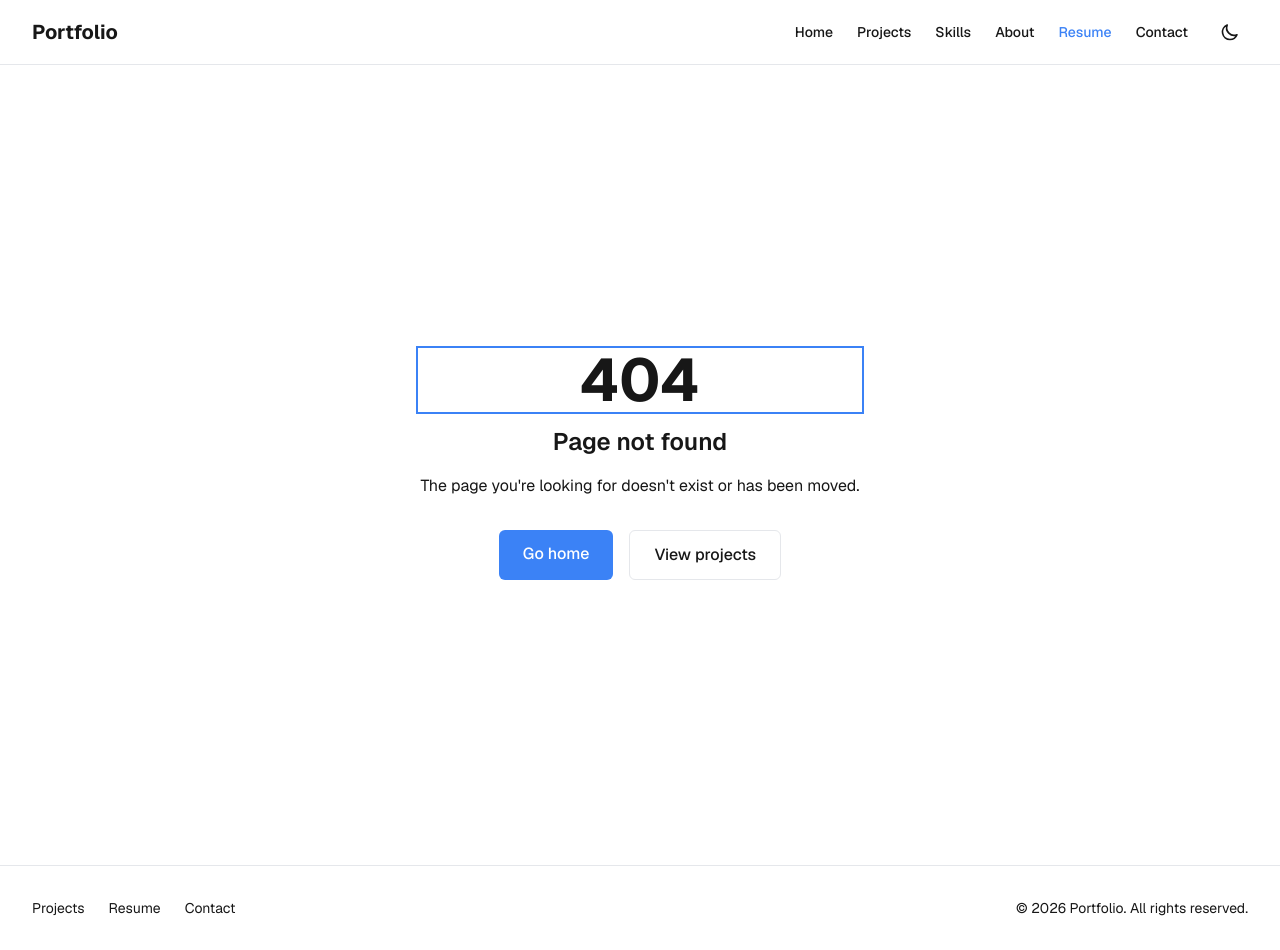
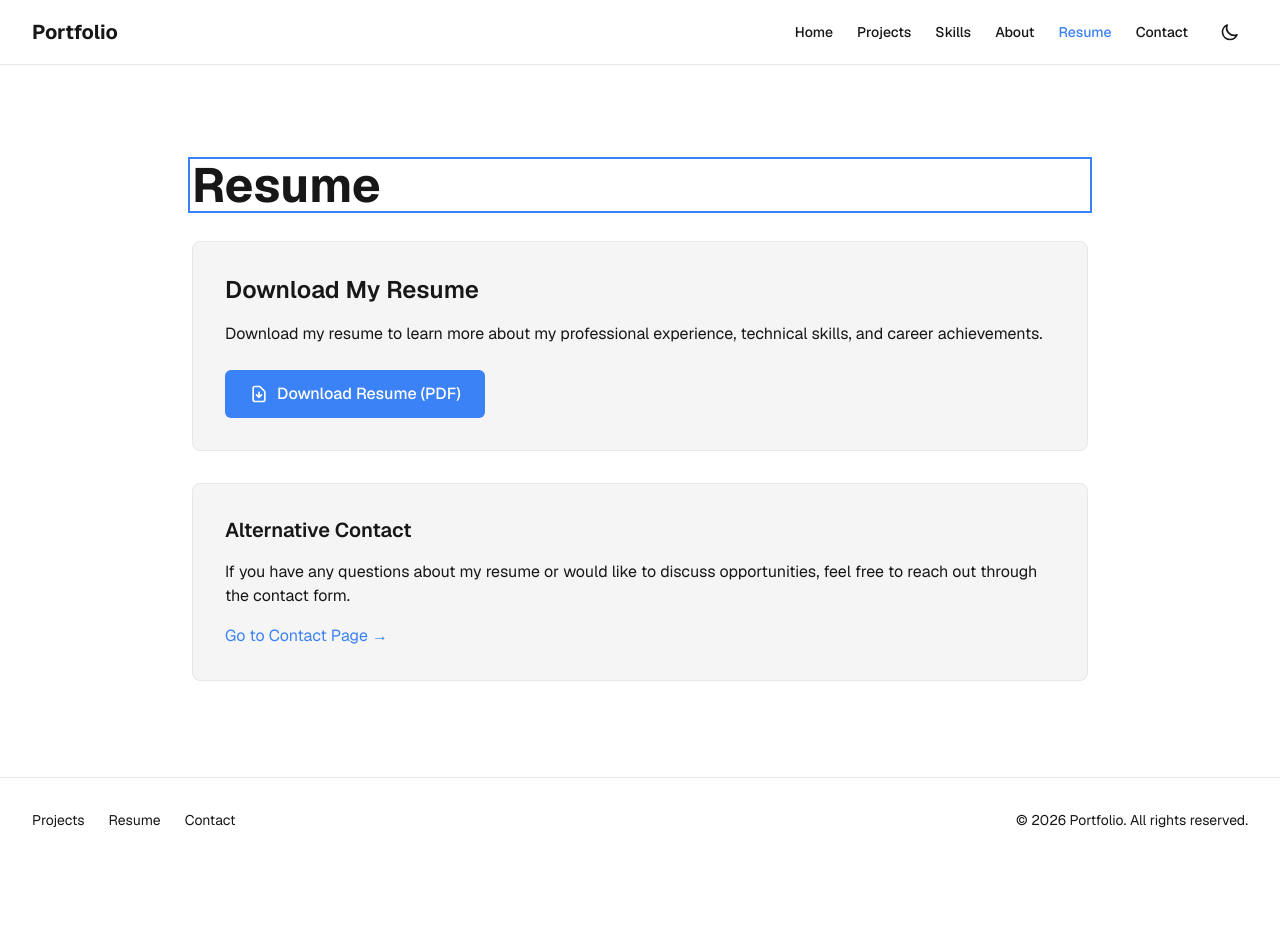
Before and after one commit to Keymoye/portfolio-platform, a Next.js app: page /resume in a window 1280 px wide. Before the commit this address had no page. After the commit the page ends 862 px from the top, so only its background shows below. Built offline with nearby package versions, Linux system fonts and the light colour scheme.

Commit message:
feat: implement CaseStudy component and refactor project detail page to use it; add Resume page and Email service implementation

```diff
--- a/app/projects/[slug]/page.tsx
+++ b/app/projects/[slug]/page.tsx
@@ -1,6 +1,7 @@
 import type { Metadata } from "next";
 import { notFound } from "next/navigation";
 import { getProjectBySlug, getProjects } from "@/lib/content/projects";
+import { CaseStudy } from "@/components/projects/CaseStudy";
 
 // Required by architecture to prevent ISR regression and ensure static generation.
 export async function generateStaticParams() {
@@ -82,45 +83,7 @@ export default async function ProjectDetailPage({ params }: { params: { slug: st
               </a>
             )}
           </div>
-          {project.caseStudy && (
-            <div className="border-t border-border pt-8">
-              <h2 className="text-2xl font-semibold text-foreground mb-4">
-                Case Study
-              </h2>
-              <div className="space-y-6">
-                <div>
-                  <h3 className="text-lg font-semibold text-foreground mb-2">
-                    Problem
-                  </h3>
-                  <p className="text-muted-foreground">{project.caseStudy.problem}</p>
-                </div>
-                <div>
-                  <h3 className="text-lg font-semibold text-foreground mb-2">
-                    Solution
-                  </h3>
-                  <p className="text-muted-foreground">{project.caseStudy.solution}</p>
-                </div>
-                <div>
-                  <h3 className="text-lg font-semibold text-foreground mb-2">
-                    Architecture
-                  </h3>
-                  <p className="text-muted-foreground">{project.caseStudy.architecture}</p>
-                </div>
-                <div>
-                  <h3 className="text-lg font-semibold text-foreground mb-2">
-                    Challenges
-                  </h3>
-                  <p className="text-muted-foreground">{project.caseStudy.challenges}</p>
-                </div>
-                <div>
-                  <h3 className="text-lg font-semibold text-foreground mb-2">
-                    Outcomes
-                  </h3>
-                  <p className="text-muted-foreground">{project.caseStudy.outcomes}</p>
-                </div>
-              </div>
-            </div>
-          )}
+          {project.caseStudy && <CaseStudy caseStudy={project.caseStudy} />}
         </div>
       </section>
     </div>
--- /dev/null
+++ b/app/resume/page.tsx
@@ -0,0 +1,75 @@
+import type { Metadata } from "next";
+import Link from "next/link";
+
+export const metadata: Metadata = {
+  title: "Resume - Portfolio",
+  description: "Download my resume to learn more about my experience and qualifications",
+  openGraph: {
+    title: "Resume - Portfolio",
+    description: "Download my resume to learn more about my experience and qualifications",
+    type: "website",
+  },
+};
+
+export default function ResumePage() {
+  return (
+    <div className="flex flex-col">
+      <section className="py-24 px-6 md:px-8">
+        <div className="max-w-4xl mx-auto">
+          <h1 className="text-4xl md:text-5xl font-bold text-foreground mb-8">
+            Resume
+          </h1>
+
+          <div className="bg-background-muted border border-border rounded-lg p-8 mb-8">
+            <h2 className="text-2xl font-semibold text-foreground mb-4">
+              Download My Resume
+            </h2>
+            <p className="text-muted-foreground mb-6">
+              Download my resume to learn more about my professional experience,
+              technical skills, and career achievements.
+            </p>
+
+            <Link
+              href="/resume.pdf"
+              target="_blank"
+              rel="noopener noreferrer"
+              className="inline-flex items-center px-6 py-3 bg-accent text-background rounded-md font-medium hover:opacity-90 transition-opacity"
+            >
+              <svg
+                className="w-5 h-5 mr-2"
+                fill="none"
+                stroke="currentColor"
+                viewBox="0 0 24 24"
+                xmlns="http://www.w3.org/2000/svg"
+              >
+                <path
+                  strokeLinecap="round"
+                  strokeLinejoin="round"
+                  strokeWidth={2}
+                  d="M12 10v6m0 0l-3-3m3 3l3-3m2 8H7a2 2 0 01-2-2V5a2 2 0 012-2h5.586a1 1 0 01.707.293l5.414 5.414a1 1 0 01.293.707V19a2 2 0 01-2 2z"
+                />
+              </svg>
+              Download Resume (PDF)
+            </Link>
+          </div>
+
+          <div className="bg-background-muted border border-border rounded-lg p-8">
+            <h2 className="text-xl font-semibold text-foreground mb-4">
+              Alternative Contact
+            </h2>
+            <p className="text-muted-foreground mb-4">
+              If you have any questions about my resume or would like to discuss
+              opportunities, feel free to reach out through the contact form.
+            </p>
+            <Link
+              href="/contact"
+              className="text-accent hover:underline"
+            >
+              Go to Contact Page →
+            </Link>
+          </div>
+        </div>
+      </section>
+    </div>
+  );
+}
--- /dev/null
+++ b/components/projects/CaseStudy.tsx
@@ -0,0 +1,59 @@
+/**
+ * CaseStudy Component
+ *
+ * Per 18-component-specifications.md §3: Server Component that renders the full case study object.
+ * Per SRS FR-005: Rich project deep-dive with problem, solution, architecture, challenges, outcomes.
+ * Per Component Specifications: Composition of sub-sections with clear heading hierarchy.
+ */
+
+import type { Project } from '@/types/project';
+
+interface CaseStudyProps {
+  caseStudy: Project['caseStudy'];
+}
+
+export function CaseStudy({ caseStudy }: CaseStudyProps) {
+  if (!caseStudy) {
+    return null;
+  }
+
+  return (
+    <div className="border-t border-border pt-8">
+      <h2 className="text-2xl font-semibold text-foreground mb-4">
+        Case Study
+      </h2>
+      <div className="space-y-6">
+        <div>
+          <h3 className="text-lg font-semibold text-foreground mb-2">
+            Problem
+          </h3>
+          <p className="text-muted-foreground">{caseStudy.problem}</p>
+        </div>
+        <div>
+          <h3 className="text-lg font-semibold text-foreground mb-2">
+            Solution
+          </h3>
+          <p className="text-muted-foreground">{caseStudy.solution}</p>
+        </div>
+        <div>
+          <h3 className="text-lg font-semibold text-foreground mb-2">
+            Architecture
+          </h3>
+          <p className="text-muted-foreground">{caseStudy.architecture}</p>
+        </div>
+        <div>
+          <h3 className="text-lg font-semibold text-foreground mb-2">
+            Challenges
+          </h3>
+          <p className="text-muted-foreground">{caseStudy.challenges}</p>
+        </div>
+        <div>
+          <h3 className="text-lg font-semibold text-foreground mb-2">
+            Outcomes
+          </h3>
+          <p className="text-muted-foreground">{caseStudy.outcomes}</p>
+        </div>
+      </div>
+    </div>
+  );
+}
--- a/lib/content/projects.ts
+++ b/lib/content/projects.ts
@@ -9,7 +9,8 @@ export async function getProjects(): Promise<ProjectData[]> {
     const project = await loadProjectMDX(slug);
     if (project) {
       // Extract only the frontmatter data, not the content
-      const { content: _content, ...projectData } = project;
+      // eslint-disable-next-line @typescript-eslint/no-unused-vars
+      const { content, ...projectData } = project;
       projects.push(projectData);
     }
   }
@@ -23,6 +24,7 @@ export async function getProjectBySlug(slug: string): Promise<ProjectData | null
     return null;
   }
   // Extract only the frontmatter data, not the content
-  const { content: _content, ...projectData } = project;
+  // eslint-disable-next-line @typescript-eslint/no-unused-vars
+  const { content, ...projectData } = project;
   return projectData;
 }
--- a/lib/content/validate.ts
+++ b/lib/content/validate.ts
@@ -1,4 +1,4 @@
-import { projectSchema, skillSchema } from './schemas';
+import { skillSchema } from './schemas';
 import fs from 'fs';
 import path from 'path';
 
@@ -32,9 +32,8 @@ if (fs.existsSync(PROJECTS_DIR)) {
     if (file.endsWith('.mdx') || file.endsWith('.md')) {
       try {
         const filePath = path.join(PROJECTS_DIR, file);
-        const content = fs.readFileSync(filePath, 'utf-8');
-        // Parse frontmatter (full implementation in Epic 4)
-        // For now, just check file exists
+        // Check file exists (full frontmatter validation in Epic 4)
+        fs.readFileSync(filePath, 'utf-8');
         console.log(`✅ ${file} exists`);
       } catch (error) {
         console.error(`❌ ${file} validation failed:`, error);
```
Also changed, not shown: services/emailService.ts (added, +110 -0 lines).
